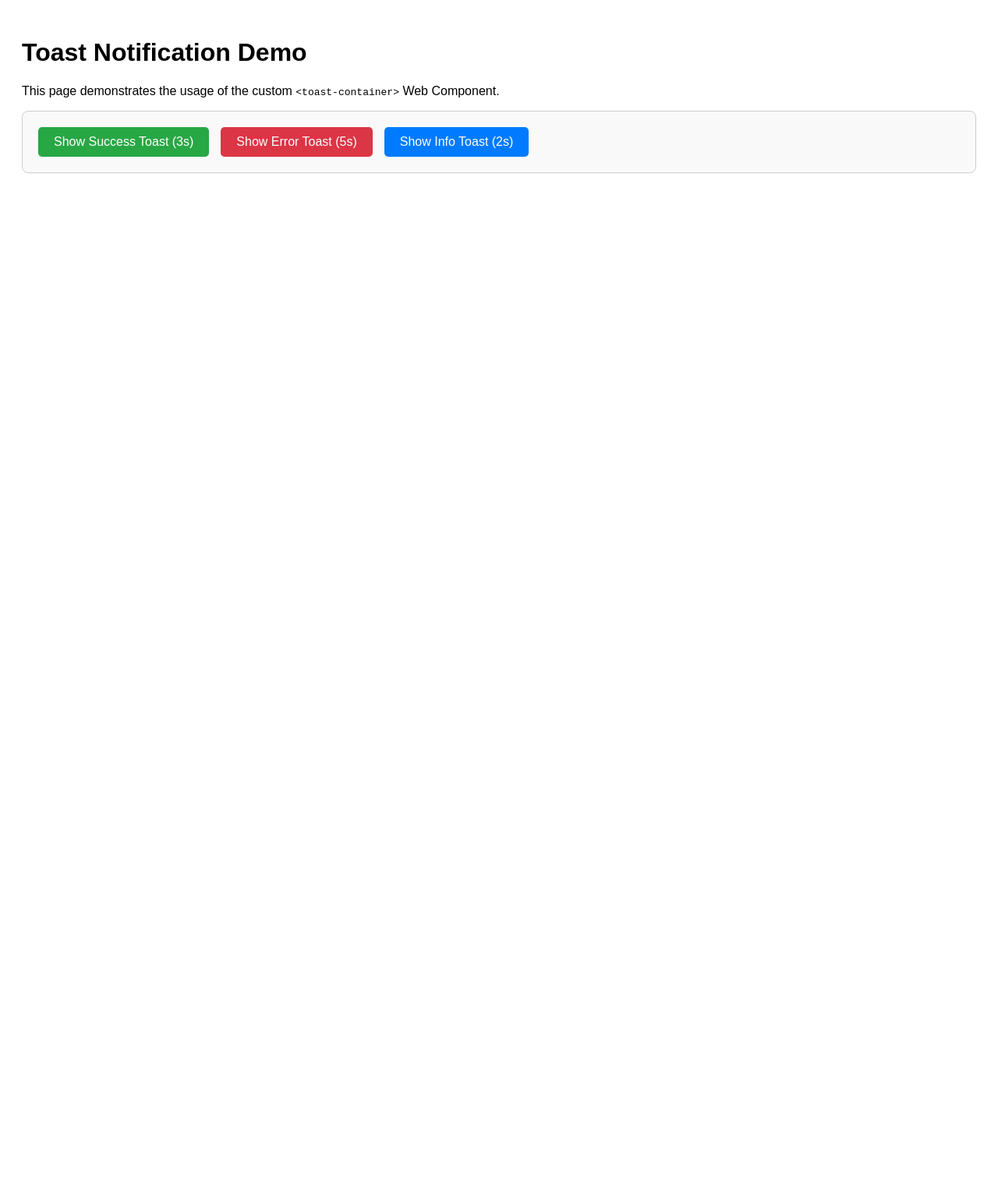
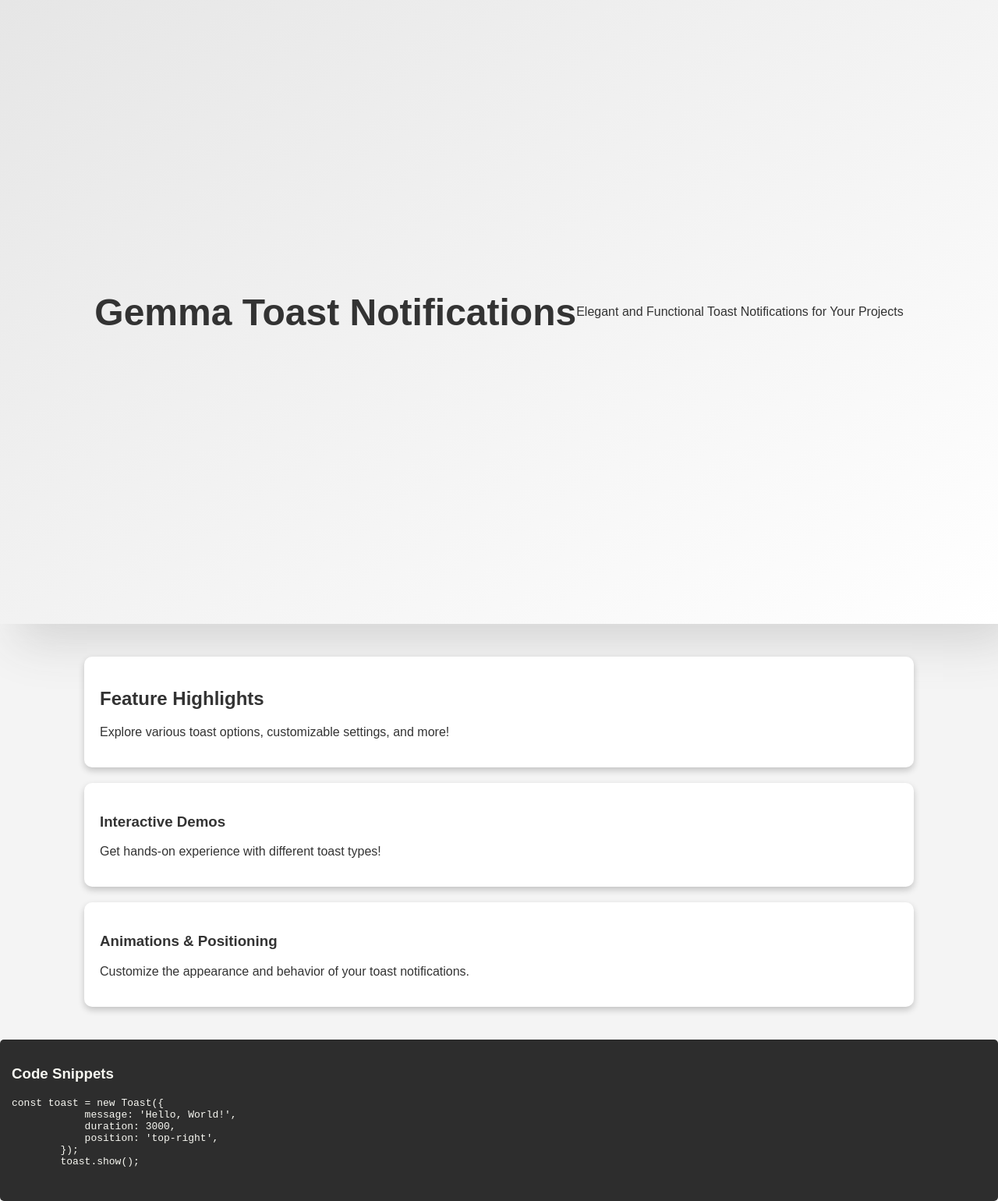
Before and after one commit to TheTechy/Gemma4_Toast, a plain HTML site: page index.html in a window 1280 px wide. Shown: the whole page at 78% size. Before the commit the page ends 800 px from the top, so only its background shows below. Drawn offline with Linux system fonts and the light colour scheme.

Commit message:
Updated index.html with a modern UI design

```diff
--- a/index.html
+++ b/index.html
@@ -3,96 +3,88 @@
 <head>
     <meta charset="UTF-8">
     <meta name="viewport" content="width=device-width, initial-scale=1.0">
-    <title>Toast Notification Test Page</title>
-    <!-- Link the custom component script -->
-    <script src="./src/toast.min.js"></script>
+    <title>Gemma Toast Notification</title>
+    <link rel="stylesheet" href="styles.css">
     <style>
         body {
-            font-family: sans-serif;
+            font-family: Arial, sans-serif;
+            margin: 0;
+            padding: 0;
+            box-sizing: border-box;
+            background-color: #f4f4f4;
+            color: #333;
+        }
+        .hero {
+            display: flex;
+            justify-content: center;
+            align-items: center;
+            height: 100vh;
+            text-align: center;
+            background: linear-gradient(145deg, #e6e6e6, #ffffff);
+            box-shadow: 20px 20px 60px #d1d1d1, -20px -20px 60px #ffffff;
+        }
+        .hero h1 {
+            font-size: 3rem;
+            margin: 0;
+        }
+        .features {
+            display: flex;
+            flex-direction: column;
+            align-items: center;
+            margin: 2rem 0;
+        }
+        .feature {
+            background: #ffffff;
+            border-radius: 10px;
             padding: 20px;
+            margin: 10px;
+            box-shadow: 0 4px 8px rgba(0, 0, 0, 0.2);
+            transition: 0.3s;
+            width: 80%;
         }
-        .controls {
-            display: flex;
-            gap: 15px;
-            margin-bottom: 30px;
-            padding: 20px;
-            border: 1px solid #ccc;
-            border-radius: 8px;
-            background-color: #f9f9f9;
+        .feature:hover {
+            transform: translateY(-5px);
+            box-shadow: 0 8px 16px rgba(0, 0, 0, 0.2);
         }
-        button {
-            padding: 10px 20px;
-            border: none;
+        .code-snippet {
+            background-color: #2d2d2d;
+            color: #f8f8f2;
+            padding: 15px;
             border-radius: 5px;
-            cursor: pointer;
-            font-size: 16px;
-            transition: background-color 0.2s;
+            overflow: auto;
+            max-width: 100%;
         }
-        #successBtn { background-color: #28a745; color: white; }
-        #successBtn:hover { background-color: #218838; }
-        #errorBtn { background-color: #dc3545; color: white; }
-        #errorBtn:hover { background-color: #c82333; }
-        #infoBtn { background-color: #007bff; color: white; }
-        #infoBtn:hover { background-color: #0056b3; }
     </style>
 </head>
 <body>
-    <h1 id="main-title">Toast Notification Demo</h1>
-    <p>This page demonstrates the usage of the custom <code id="component-tag">&lt;toast-container&gt;</code> Web Component.</p>
-
-    <div class="controls">
-        <button id="successBtn">Show Success Toast (3s)</button>
-        <button id="errorBtn">Show Error Toast (5s)</button>
-        <button id="infoBtn">Show Info Toast (2s)</button>
+    <div class="hero">
+        <h1>Gemma Toast Notifications</h1>
+        <p>Elegant and Functional Toast Notifications for Your Projects</p>
     </div>
-
-    <!-- The custom element instance where toasts will appear -->
-    <toast-container id="toast-area"></toast-container>
-
-    <script>
-        // Get references to the elements
-        const toastArea = document.getElementById('toast-area');
-        const successBtn = document.getElementById('successBtn');
-        const errorBtn = document.getElementById('errorBtn');
-        const infoBtn = document.getElementById('infoBtn');
-
-        /**
-         * Helper function to display a toast and handle cleanup.
-         * @param {string} message - The message to display.
-         * @param {string} type - The type of toast ('success', 'error', 'info').
-         * @param {number} duration - Display duration in ms.
-         * @returns {function} A cleanup function to manually dismiss the toast.
-         */
-        function showToast(message, type, duration) {
-            // Call the method on the custom element instance
-            const cleanup = toastArea.showToast(message, type, duration);
-            console.log(`Toast shown: "${message}" (${type}). Cleanup function returned.`);
-            return cleanup;
-        }
-
-        // Event listeners for buttons
-        successBtn.addEventListener('click', () => {
-            const cleanup = showToast("Operation successful! Data saved.", 'success', 3000);
-            // Example of manual dismissal after 1 second
-            setTimeout(() => {
-                cleanup();
-                console.log("Success toast manually dismissed after 1 second.");
-            }, 1000);
+    <div class="features">
+        <div class="feature">
+            <h2>Feature Highlights</h2>
+            <p>Explore various toast options, customizable settings, and more!</p>
+        </div>
+        <div class="feature">
+            <h3>Interactive Demos</h3>
+            <p>Get hands-on experience with different toast types!</p>
+        </div>
+        <div class="feature">
+            <h3>Animations & Positioning</h3>
+            <p>Customize the appearance and behavior of your toast notifications.</p>
+        </div>
+    </div>
+    <div class="code-snippet">
+        <h3>Code Snippets</h3>
+        <pre><code>const toast = new Toast({
+            message: 'Hello, World!',
+            duration: 3000,
+            position: 'top-right',
         });
-
-        errorBtn.addEventListener('click', () => {
-            const cleanup = showToast("Failed to connect to the server. Please try again.", 'error', 5000);
-            // No manual dismissal here, letting it run its course
-        });
-
-        infoBtn.addEventListener('click', () => {
-            const cleanup = showToast("Welcome! This is an informational message.", 'info', 2000);
-            // Example of immediate manual dismissal
-            setTimeout(() => {
-                cleanup();
-                console.log("Info toast manually dismissed after 2 seconds.");
-            }, 1500);
-        });
-    </script>
+        toast.show();
+        </code></pre>
+    </div>
+    <script src="scripts.js"></script>
 </body>
 </html>
```
